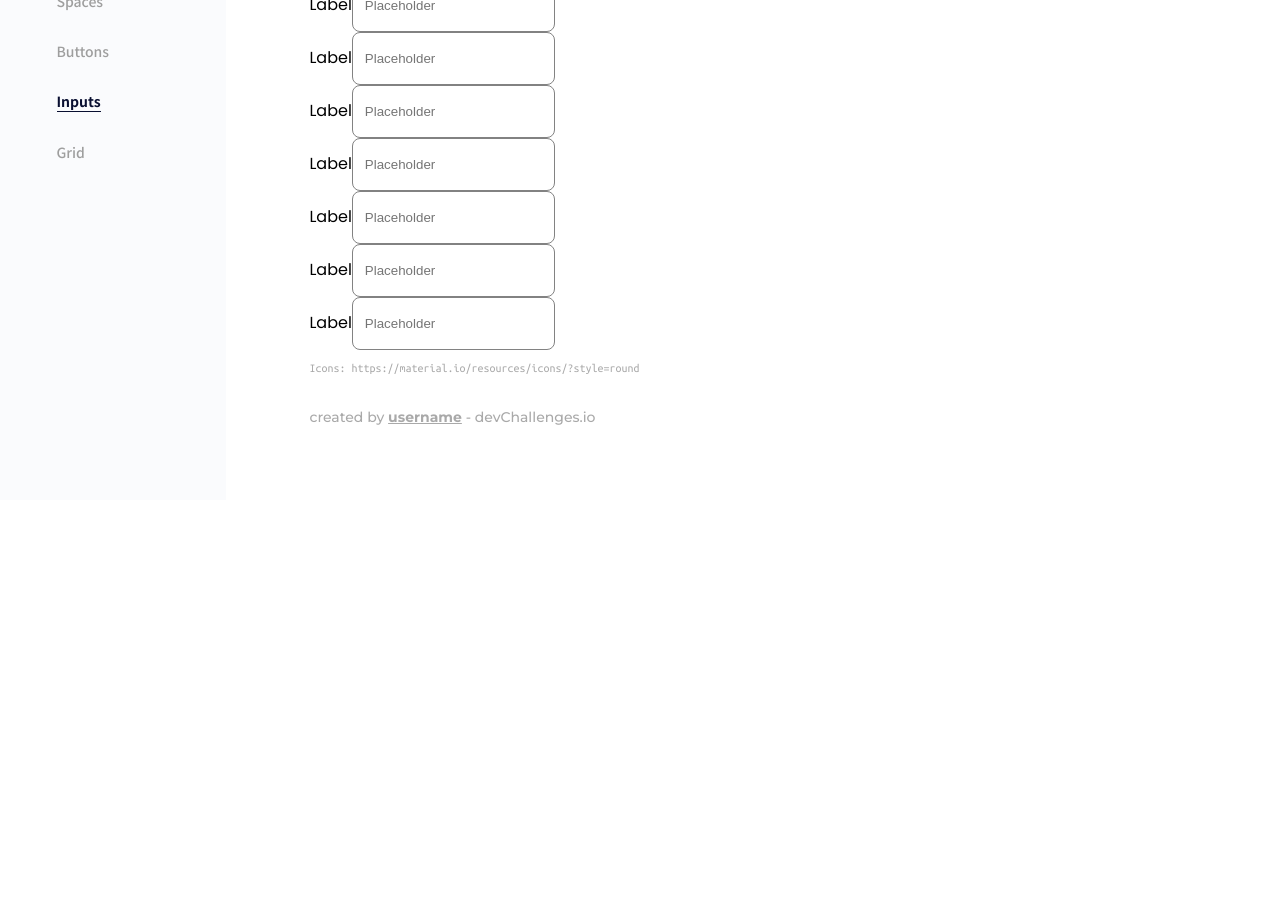
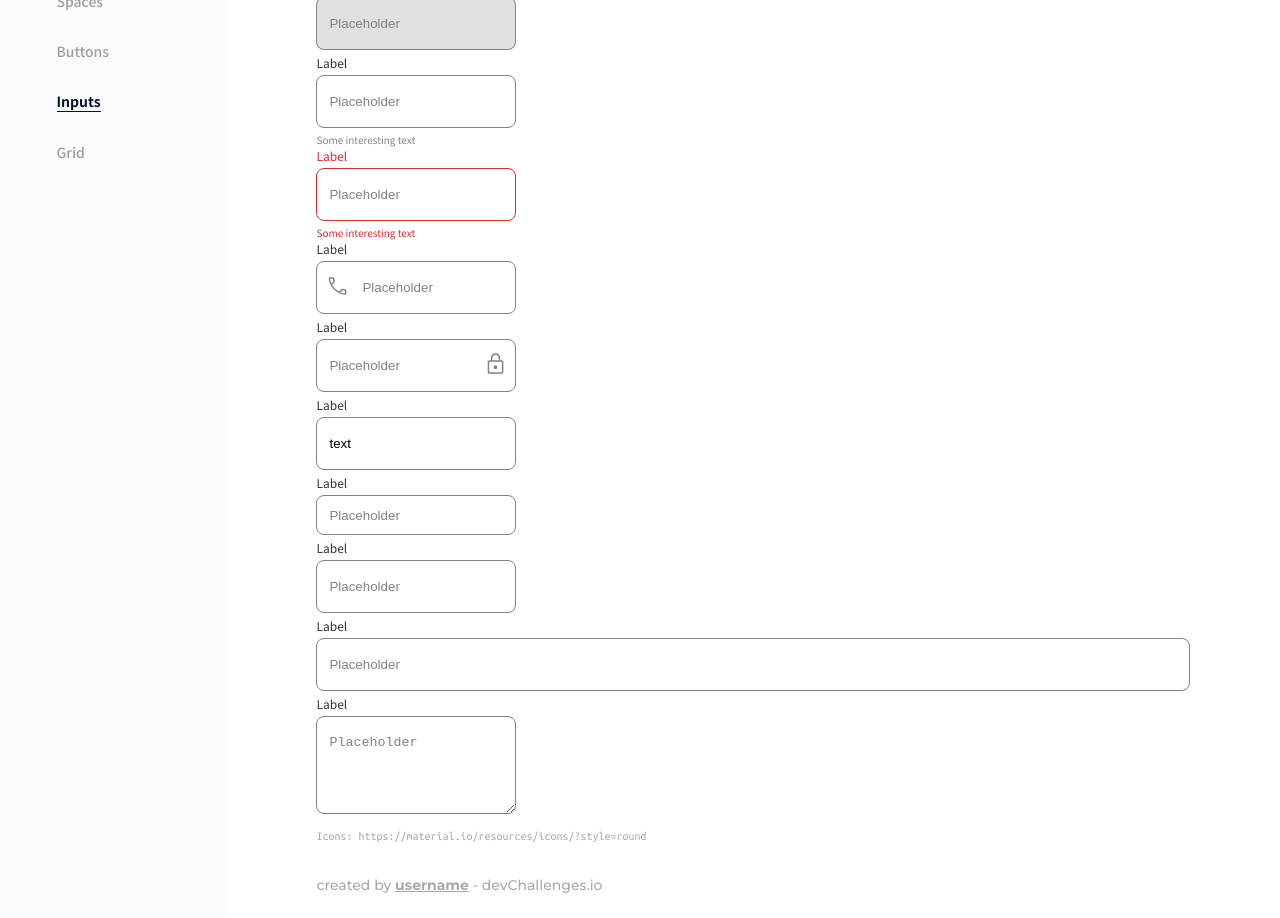
Before and after one commit to leekfsolo/styleguide, a React (Create React App) app: page / in a window 1280 px wide. Shown: the part 300-1218 px from the top of the page. Before the commit the page ends 800 px from the top, so only its background shows below. Built offline with nearby package versions, Linux system fonts and the light colour scheme.

Commit message:
feat: add all input components

```diff
--- a/src/app/InputsPage/InputsPage.tsx
+++ b/src/app/InputsPage/InputsPage.tsx
@@ -15,6 +15,8 @@ const InputsPage = () => {
         <Input disabled />
         <Input helperText="Some interesting text" />
         <Input helperText="Some interesting text" error />
+        <Input startIcon />
+        <Input endIcon />
         <Input value="text" />
         <Input size="sm" />
         <Input size="md" />
--- a/src/common/ui/_colors.scss
+++ b/src/common/ui/_colors.scss
@@ -23,3 +23,4 @@ $gray-0: #a9a9a9;
 $gray-1: #333333;
 $gray-2: #4f4f4f;
 $gray-3: #828282;
+$gray-5: #e0e0e0;
--- a/src/common/ui/inputs/Input.module.scss
+++ b/src/common/ui/inputs/Input.module.scss
@@ -1,19 +1,47 @@
 @use "../colors";
 
-.input {
-  input {
+.inputSection {
+  display: flex;
+  flex-direction: column;
+  width: 200px;
+  z-index: 1;
+
+  .input {
     border-radius: 8px;
     border: 1px solid colors.$gray-3;
     outline: none;
     padding: 18px 12px;
+    margin: 4px 0;
+
+    &::placeholder {
+      color: colors.$gray-3;
+    }
   }
 
-  &:hover input {
-    border-color: colors.$gray-1;
+  label {
+    font-family: "Noto Sans JP", sans-serif;
+    font-size: 12px;
+    color: colors.$gray-1;
+  }
+
+  small {
+    font-family: "Noto Sans JP", sans-serif;
+    font-size: 10px;
+    color: colors.$gray-3;
+  }
+
+  &:hover {
+    .input {
+      border-color: colors.$gray-1;
+    }
+
+    label {
+      color: colors.$gray-1;
+    }
   }
 
   &.focus {
-    input {
+    .input {
       border-color: colors.$bg-primary;
     }
 
@@ -21,4 +49,86 @@
       color: colors.$bg-primary;
     }
   }
+
+  &.disabled {
+    .input {
+      background-color: colors.$gray-5;
+      cursor: not-allowed;
+    }
+  }
+
+  &.error {
+    label,
+    small {
+      color: colors.$bg-danger !important;
+    }
+
+    .input {
+      border-color: colors.$bg-danger !important;
+    }
+
+    &:hover {
+      .input {
+        border-color: colors.$gray-1 !important;
+      }
+
+      label,
+      small {
+        color: colors.$gray-1 !important;
+      }
+    }
+
+    &.focus {
+      .input {
+        border-color: colors.$bg-danger !important;
+      }
+
+      label,
+      small {
+        color: colors.$bg-danger !important;
+      }
+    }
+  }
+
+  &.startIcon {
+    position: relative;
+
+    .input {
+      padding-left: 45px;
+    }
+
+    svg {
+      position: absolute;
+      top: 45%;
+      left: 12px;
+      z-index: 10;
+      fill: colors.$gray-3;
+    }
+  }
+
+  &.endIcon {
+    position: relative;
+
+    .input {
+      padding-right: 45px;
+    }
+
+    svg {
+      position: absolute;
+      top: 45%;
+      right: 5px;
+      z-index: 10;
+      fill: colors.$gray-3;
+    }
+  }
+
+  &.sm {
+    .input {
+      height: 40px;
+    }
+  }
+
+  &.fullWidth {
+    width: 100%;
+  }
 }
--- a/src/common/ui/inputs/Input.tsx
+++ b/src/common/ui/inputs/Input.tsx
@@ -1,15 +1,20 @@
 import React, { FC, useState } from "react";
+
+import { ReactComponent as Phone } from "../assets/images/phone.svg";
+import { ReactComponent as Lock } from "../assets/images/lock.svg";
 
 import styles from "./Input.module.scss";
 
 interface Props {
   error?: boolean;
   disabled?: boolean;
+  fullWidth?: boolean;
+  multiline?: boolean;
+  startIcon?: boolean;
+  endIcon?: boolean;
   helperText?: string;
   value?: string;
   size?: string;
-  fullWidth?: boolean;
-  multiline?: boolean;
   row?: string;
 }
 
@@ -17,19 +22,45 @@ const Input: FC<Props> = (props: Props) => {
   const {
     error = false,
     disabled = false,
+    fullWidth = false,
+    multiline = false,
+    startIcon = false,
+    endIcon = false,
     helperText = "",
     value = "",
     size = "md",
-    fullWidth = false,
-    multiline = false,
-    row = "",
+    row = "5",
   } = props;
-
   const [isFocus, setIsFocus] = useState<boolean>(false);
 
   const randomId = Math.pow(Math.random(), 9).toString();
+  const disabledAttr = disabled ? { disabled: true } : null;
+
+  const className = `${styles.inputSection} ${isFocus ? styles.focus : ""} ${
+    error ? styles.error : ""
+  } ${fullWidth ? styles.fullWidth : ""} ${disabled ? styles.disabled : ""} ${
+    size === "sm" ? styles.sm : styles.md
+  } ${startIcon ? styles.startIcon : ""} ${endIcon ? styles.endIcon : ""}`;
+
   return (
-    <div className={`${styles.input} ${isFocus ? styles.focus : ""}`}>
+    <>
+      {multiline ? (
+        <div className={className}>
+          <label htmlFor={randomId}>Label</label>
+          <textarea
+            rows={Number(row)}
+            placeholder="Placeholder"
+            id={randomId}
+            onFocus={() => setIsFocus(true)}
+            onBlur={() => setIsFocus(false)}
+            value={value}
+            className={styles.input}
+          ></textarea>
+          {helperText ? <small>{helperText}</small> : null}
+        </div>
+      ) : (
+        <div className={className}>
+          {startIcon && !endIcon ? <Phone /> : null}
           <label htmlFor={randomId}>Label</label>
           <input
             type="text"
@@ -37,8 +68,15 @@ const Input: FC<Props> = (props: Props) => {
             id={randomId}
             onFocus={() => setIsFocus(true)}
             onBlur={() => setIsFocus(false)}
+            value={value}
+            className={styles.input}
+            {...disabledAttr}
           ></input>
+          {!startIcon && endIcon ? <Lock /> : null}
+          {helperText ? <small>{helperText}</small> : null}
         </div>
+      )}
+    </>
   );
 };
 
--- a/src/declarations.d.ts
+++ b/src/declarations.d.ts
@@ -1,2 +1,3 @@
 declare module "*.scss";
 declare module "*.svg";
+declare module "*.png";
--- a/src/layout/Layout.module.scss
+++ b/src/layout/Layout.module.scss
@@ -53,6 +53,6 @@
 
   .content {
     height: 100%;
-    padding: 53px 0 0 83px;
+    padding: 53px 90px 0;
   }
 }
```
Also changed, not shown: src/common/ui/assets/images/lock.svg (added), src/common/ui/assets/images/phone.svg (added). Lines whose indentation alone changed are shown as unchanged.
